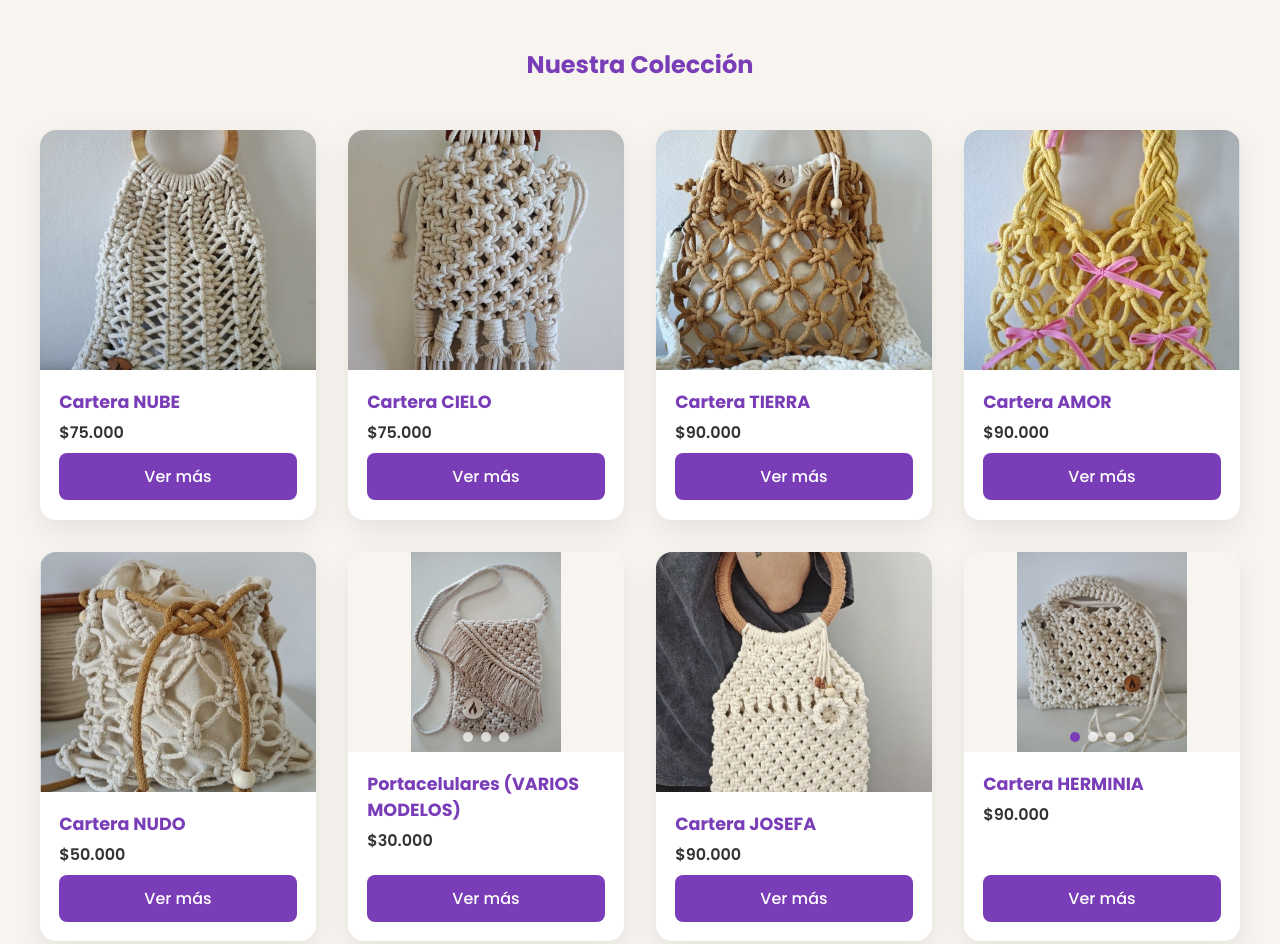
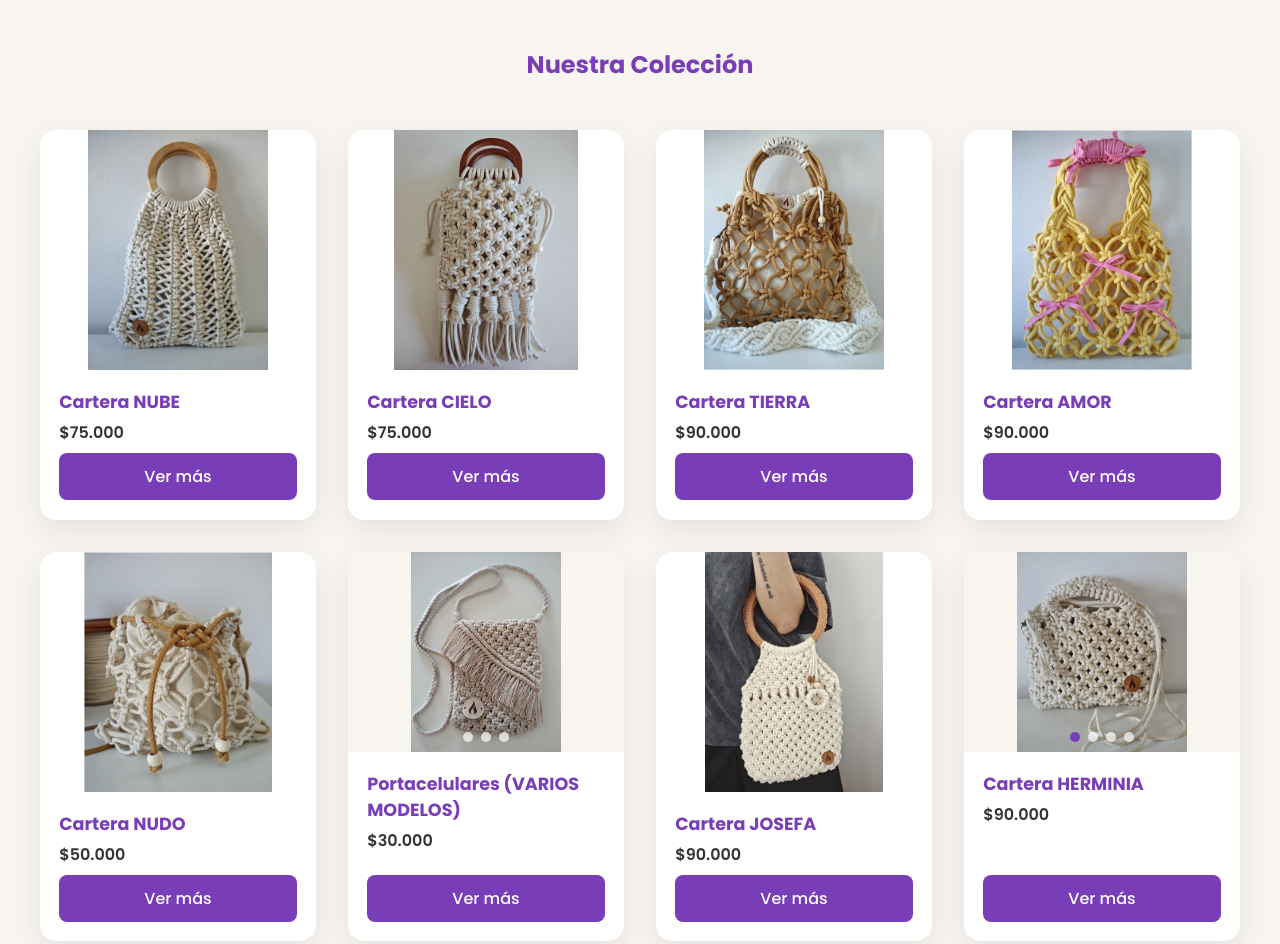
Before and after one commit to Lucasivan000/LLAMAVIOLETA, a plain HTML site: page index.html in a window 1280 px wide. Shown: the part 740-1684 px from the top of the page. Drawn offline with Linux system fonts and the light colour scheme.

Commit message:
contain img

```diff
--- a/css/styles.css
+++ b/css/styles.css
@@ -219,7 +219,7 @@ nav a:hover {
     width: 100%;
     height: 240px;
     /* altura controlada */
-    object-fit: cover;
+    object-fit: contain;
     /* recorte elegante */
     flex-shrink: 0;
     /* evita que se encoja */
@@ -457,6 +457,3 @@ nav a:hover {
         display: none;
     }
 }
-
-
-/*PAGINA PRODUCTOS*/
```
